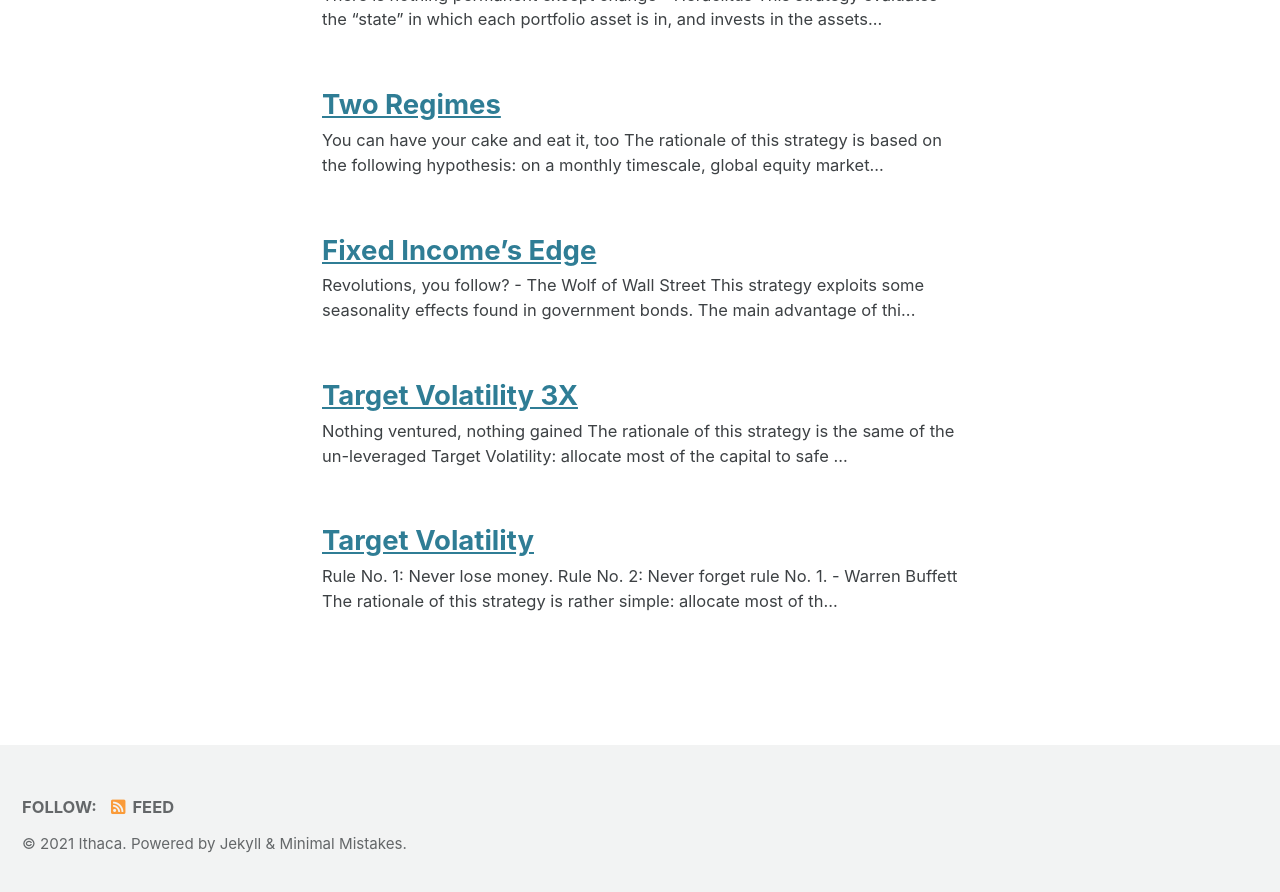
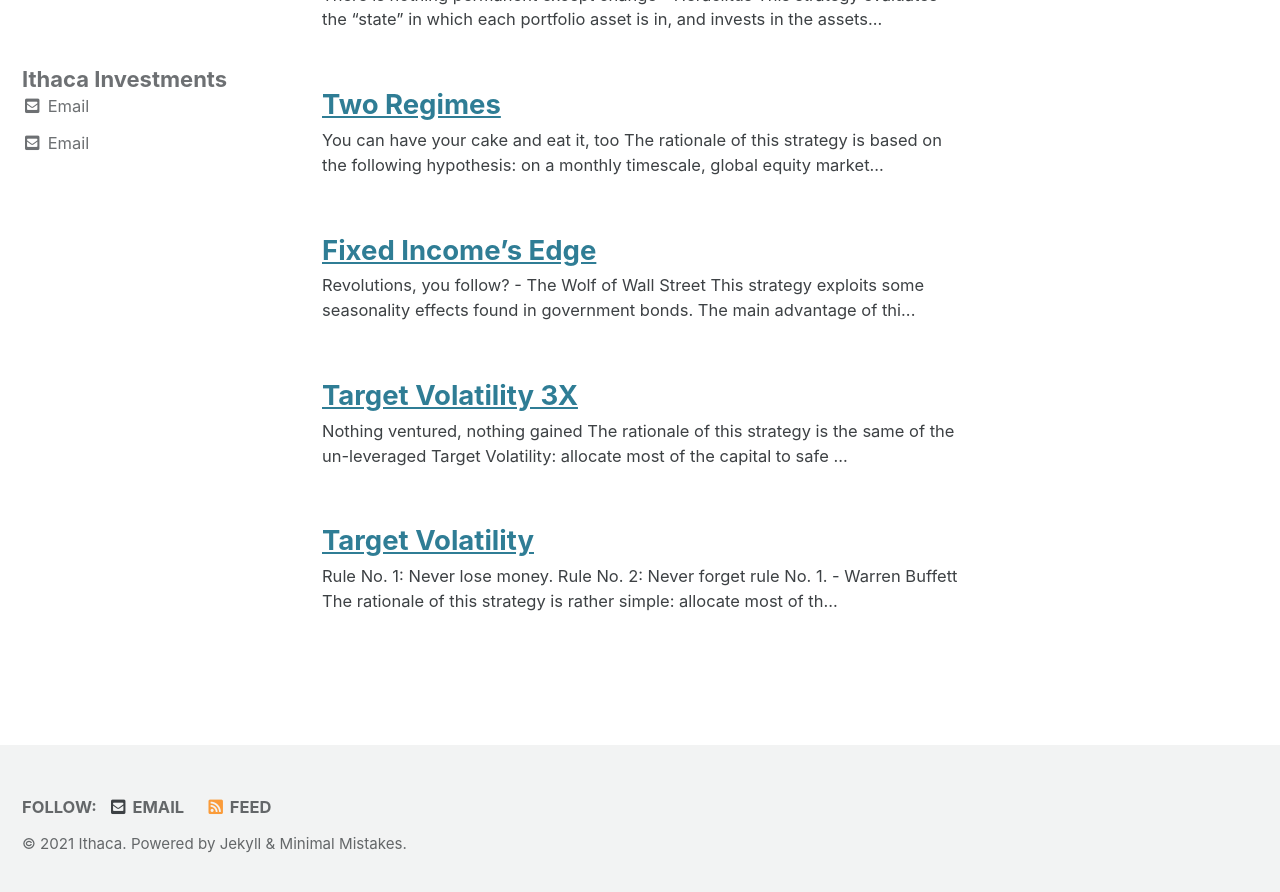
Before and after one commit to IthacaResearch/ithacaresearch.github.io, a Jekyll site: the page built from index.html, in a window 1280 px wide and 900 px high, scrolled down 594 px. Shown: the top 892 px of the window. Built offline with Jekyll 4.4.1, drawn with Linux system fonts in a browser that asks for light colours; cached includes are drawn as plain includes; the list of posts is cut into pages by our own code.

Commit message:
Update _config.yml

```diff
--- a/_config.yml
+++ b/_config.yml
@@ -94,15 +94,15 @@
 
 # Site Author
 author:
-  name             : #
+  name             : Ithaca Investments
   avatar           : # path of avatar image, e.g. "/assets/images/bio-photo.jpg"
   bio              : #"I am an **amazing** person."
   location         : #"Somewhere"
-  email            :
+  email            : info@ithacainvestments.org
   links:
     - label: "Email"
       icon: "fas fa-fw fa-envelope-square"
-      # url: "mailto:info@ithacainvestments.org"
+      url: "mailto:info@ithacainvestments.org"
     - label: "Website"
       icon: "fas fa-fw fa-link"
       # url: "https://your-website.com"
@@ -122,6 +122,9 @@
 # Site Footer
 footer:
   links:
+    - label: "Email"
+      icon: "fas fa-fw fa-envelope-square"
+      url: "mailto:info@ithacainvestments.org"
     - label: "Twitter"
       icon: "fab fa-fw fa-twitter-square"
       # url:
```
